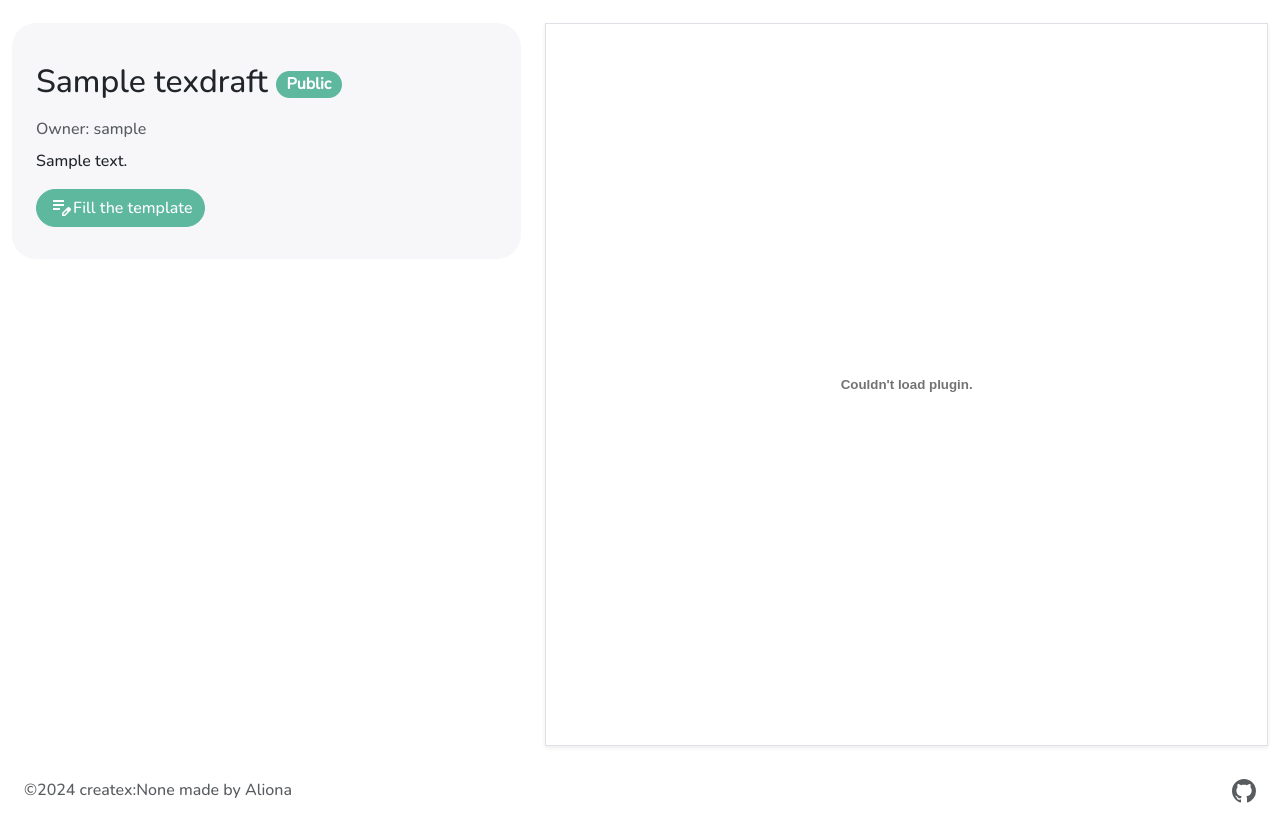
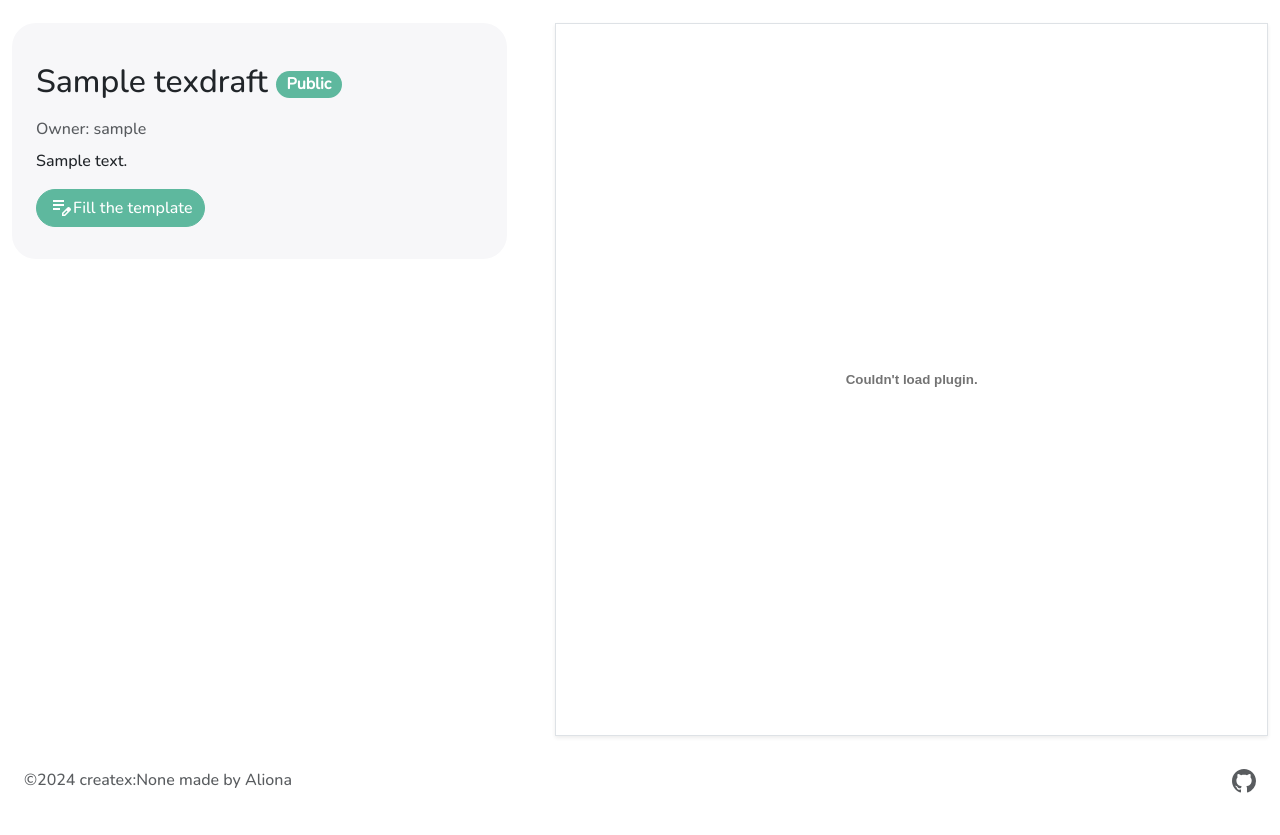
Before and after one commit to al3nka/createx, a Django app: page /tex_drafts/00000000-0000-0000-0000-000000000001/ in a window 1280 px wide. Shown: the part 71-906 px from the top of the page. After the commit the page ends 864 px from the top, so only its background shows below. Run offline with Django 4.2, Linux system fonts and the light colour scheme; tables that the repository leaves empty hold one stand-in row (values such as "Sample post"); some libraries are stand-ins or nearby versions.

Commit message:
Add gap between columns

```diff
--- a/src/main/templates/tex_draft/detail.html
+++ b/src/main/templates/tex_draft/detail.html
@@ -2,7 +2,7 @@
 
 {% block content %}
 
-  <div class="row">
+  <div class="row gx-5 gy-4">
     <div class="col">
     <div class="bg-card-bg-color p-4 rounded">
 
```
